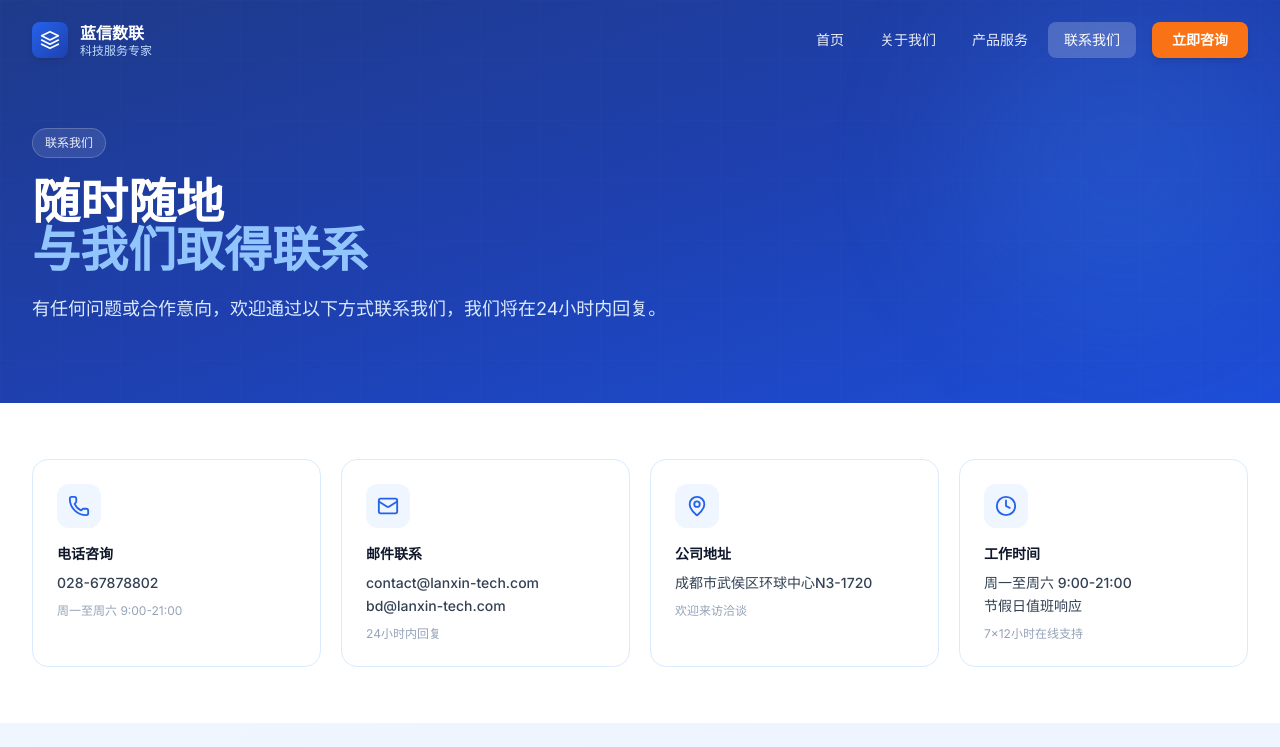
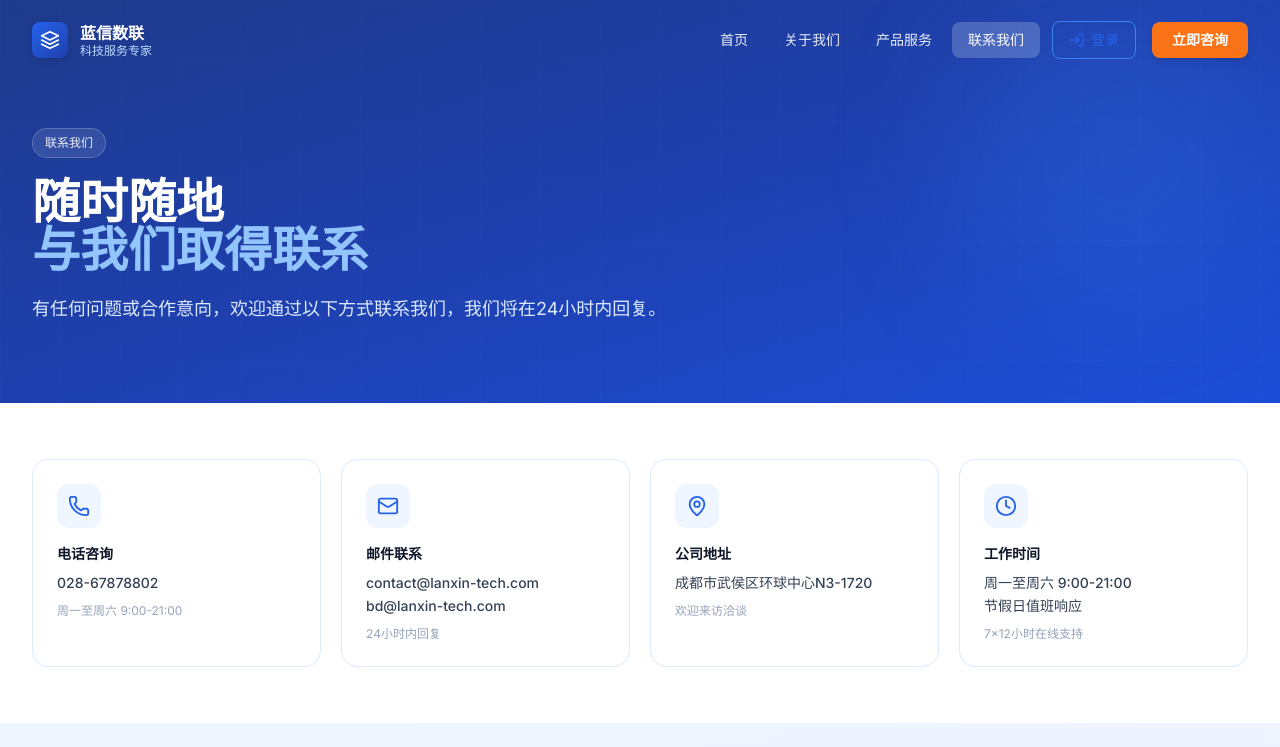
Before and after one commit to zeng-one/lanxin-website, a React (Vite) app: page /#/contact in a window 1280 px wide. Shown: the top 747 px of the page. Built offline with nearby package versions, Linux system fonts and the light colour scheme.

Commit message:
添加导航栏登录按钮，跳转cloud.lanxinsl.com

```diff
--- a/src/components/Navbar.tsx
+++ b/src/components/Navbar.tsx
@@ -1,6 +1,6 @@
 import { useState, useEffect } from 'react'
 import { Link, useLocation } from 'react-router-dom'
-import { Menu, X } from 'lucide-react'
+import { Menu, X, LogIn } from 'lucide-react'
 
 const navItems = [
   { label: '首页', path: '/' },
@@ -70,6 +70,15 @@ export default function Navbar() {
                 {item.label}
               </Link>
             ))}
+            <a
+              href="https://cloud.lanxinsl.com/"
+              target="_blank"
+              rel="noopener noreferrer"
+              className="ml-2 px-4 py-2 border border-blue-500 hover:bg-blue-50 text-blue-600 hover:text-blue-700 text-sm font-medium rounded-lg transition-all duration-200 flex items-center gap-1.5"
+            >
+              <LogIn size={16} />
+              登录
+            </a>
             <Link
               to="/contact"
               className="ml-3 px-5 py-2 bg-orange-500 hover:bg-orange-600 text-white text-sm font-semibold rounded-lg transition-all duration-200 shadow-md hover:shadow-orange-300 cursor-pointer"
@@ -111,6 +120,15 @@ export default function Navbar() {
               {item.label}
             </Link>
           ))}
+          <a
+            href="https://cloud.lanxinsl.com/"
+            target="_blank"
+            rel="noopener noreferrer"
+            className="block w-full text-center mt-2 px-4 py-2.5 border border-blue-500 hover:bg-blue-50 text-blue-600 text-sm font-medium rounded-lg transition-colors duration-150 flex items-center justify-center gap-1.5"
+          >
+            <LogIn size={16} />
+            登录
+          </a>
           <Link
             to="/contact"
             className="block w-full text-center mt-2 px-4 py-2.5 bg-orange-500 hover:bg-orange-600 text-white text-sm font-semibold rounded-lg transition-colors duration-150 cursor-pointer"
```
Also changed, not shown: 5 other files (tests, documents, lock files or other folders).
